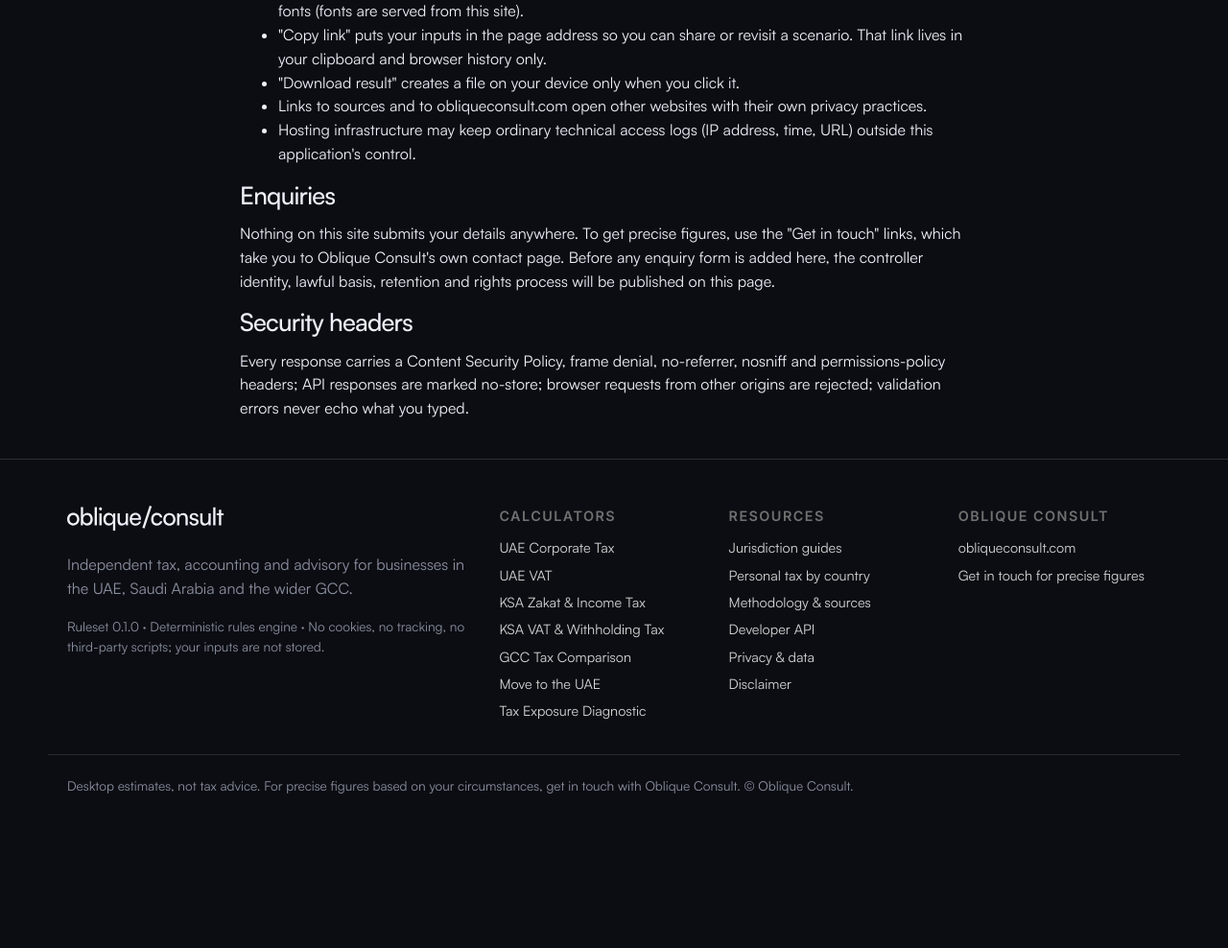
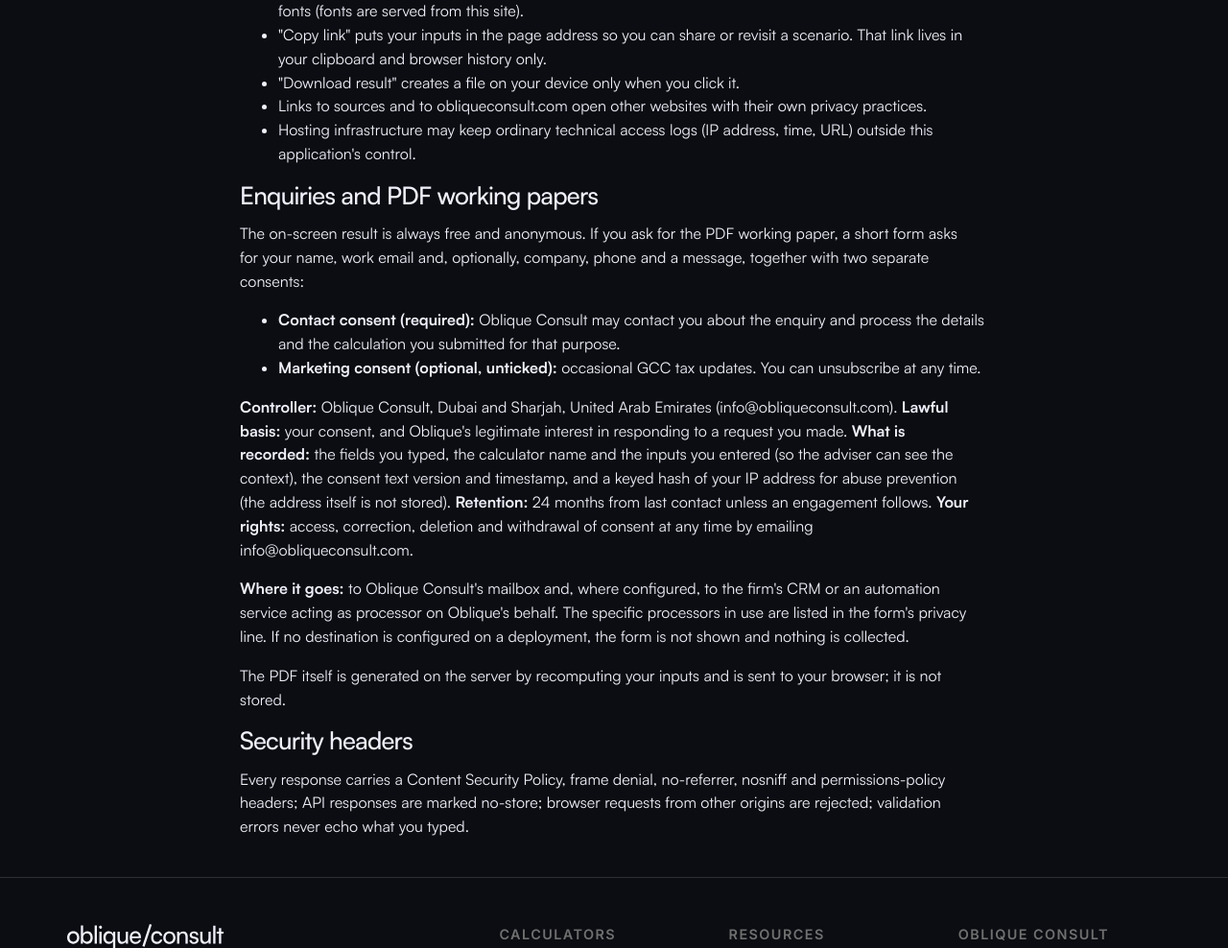
Before and after one commit to wahajsid/oblique-tax-intelligence, a FastAPI app: page /privacy in a window 1280 px wide. Shown: the part 285-1273 px from the top of the page at 96% size. Before the commit the page ends 1112 px from the top, so only its background shows below. Run offline with FastAPI, Linux system fonts and the light colour scheme.

Commit message:
Add consent-led lead capture and branded PDF working papers
- PDF working paper for every calculator (reportlab), recomputed server-side
  from the submitted inputs so figures cannot be edited client-side; logo,
  headline tiles, working paper, inputs, rules with status and source,
  assumptions, desktop-estimate disclaimer and Oblique contact details.
- Lead capture gates only the PDF; the on-screen result stays free. Required
  contact consent and separate unticked marketing consent, with consent text
  version and timestamp stored. Honeypot, per-IP hourly rate limit, strict
  models, hashed IP only.
- Destinations by environment variable: Resend email (PDF attached), signed
  webhook, HubSpot Forms with legal consent, SQLite. Nothing is collected
  when none is configured (dialog hidden, PDF downloads directly).
- Privacy page documents controller, lawful basis, data recorded, retention
  and rights. README lists the variables. 84 tests.

Co-Authored-By: Claude Fable 5.1 <noreply@anthropic.com>
Claude-Session: https://claude.ai/code/session_01PDwfj7Hq8JjsSNEkifucho

```diff
--- a/app/engine/gcc_compare.py
+++ b/app/engine/gcc_compare.py
@@ -140,7 +140,7 @@ def compare(s: GCCScenario) -> dict:
         })
     rows.sort(key=lambda r: r["total_direct_tax"])
     return {
-        "scenario": s.model_dump(mode="json"), "currency": cur, "ruleset_version": data["ruleset_version"], "rows": rows,
+        "calculator": "gcc_compare", "scenario": s.model_dump(mode="json"), "currency": cur, "ruleset_version": data["ruleset_version"], "rows": rows,
         "matrix": {code: data["jurisdictions"][code] for code in s.jurisdictions},
         "caveat": ("Desktop screening comparison only. Statutory liability, cash tax, compliance cost and effective rate are "
                    "shown separately on purpose; scope, exemptions, substance, treaty access and foreign tax credits "
--- a/app/static/css/site.css
+++ b/app/static/css/site.css
@@ -220,3 +220,18 @@ form[aria-busy=true]{opacity:.7;pointer-events:none}
 .actions-list li::before{counter-increment:a;content:counter(a) ". ";color:var(--accent);font-weight:700}
 .actions-list .urg{float:right;font-size:.72rem;letter-spacing:.1em;text-transform:uppercase;color:var(--muted)}
 .actions-list p{margin:6px 0 4px;color:var(--ink-2);font-size:.92rem}
+
+/* Lead / working-paper dialog */
+.modal-backdrop{position:fixed;inset:0;background:rgba(0,0,0,.6);display:grid;place-items:center;z-index:100;padding:16px}
+.modal{position:relative;background:var(--surface);border:1px solid var(--line);border-radius:20px;padding:26px;max-width:640px;width:100%;max-height:92vh;overflow:auto;box-shadow:var(--shadow)}
+.modal h2{margin-top:4px}
+.modal-close{position:absolute;top:10px;right:12px;background:none;border:0;color:var(--muted);font-size:1.6rem;cursor:pointer;line-height:1}
+.modal textarea{padding:9px 11px;border:1px solid rgba(255,255,255,.18);border-radius:var(--radius-sm);font:inherit;font-size:.95rem;background:#0b0d12;color:#f0f0fa;width:100%;resize:vertical}
+.modal input[type=text],.modal input[type=email],.modal input[type=tel]{padding:9px 11px;border:1px solid rgba(255,255,255,.18);border-radius:var(--radius-sm);font:inherit;font-size:.95rem;background:#0b0d12;color:#f0f0fa;width:100%}
+.hp{position:absolute;left:-10000px;top:auto;width:1px;height:1px;overflow:hidden}
+.check.consent{align-items:flex-start;font-size:.86rem;color:var(--ink-2);margin:8px 0}
+.check.consent input{margin-top:3px;flex:0 0 16px}
+.lead-success{background:rgba(151,242,100,.1);border:1px solid rgba(151,242,100,.4);color:#c9f7b0;padding:12px 14px;border-radius:10px}
+
+/* The hidden attribute must always win over component display rules */
+[hidden]{display:none!important}
--- a/app/static/js/calc.js
+++ b/app/static/js/calc.js
@@ -92,6 +92,7 @@
       const r = await fetch(cfg.endpoint, { method: 'POST', headers: { 'Content-Type': 'application/json' }, body: JSON.stringify(body), credentials: 'omit', cache: 'no-store' });
       const json = await r.json();
       if (!r.ok) { err.textContent = typeof json.detail === 'string' ? json.detail : (json.detail || []).map(d => `${d.field || d.loc?.slice(-1)[0] || ''}: ${d.message || d.msg}`).join('; '); return; }
+      window._lastCalc = { calculator: json.calculator, inputs: body, downloadName: cfg.downloadName };
       (cfg.render || render)(json, cfg);
     } catch (e) { err.textContent = 'Could not reach the calculation service. Nothing was saved.'; }
     finally { form.removeAttribute('aria-busy'); }
@@ -116,3 +117,80 @@
   };
   window.fmtMoney = fmt; window.fmtPct = pct; window.escHtml = esc; window.renderResult = render;
 })();
+
+/* ---- Working paper (PDF) + consent-led enquiry ------------------------------ */
+(function () {
+  const esc = window.escHtml;
+  let config = null, pending = null, lastFocus = null;
+  const $ = (id) => document.getElementById(id);
+
+  async function loadConfig() {
+    if (config) return config;
+    try { config = await (await fetch('/api/v1/leads/config', { cache: 'no-store' })).json(); }
+    catch (e) { config = { enabled: false }; }
+    return config;
+  }
+  function download(blob, name) {
+    const a = document.createElement('a'); a.href = URL.createObjectURL(blob); a.download = name + '.pdf'; a.click(); setTimeout(() => URL.revokeObjectURL(a.href), 2000);
+  }
+  async function fetchPdf(ctx, token) {
+    const r = await fetch('/api/v1/pdf', { method: 'POST', headers: { 'Content-Type': 'application/json' }, credentials: 'omit',
+      body: JSON.stringify({ calculator: ctx.calculator, inputs: ctx.inputs, page_url: location.href, token: token || null }) });
+    if (!r.ok) { let d = ''; try { d = (await r.json()).detail; } catch (e) {} throw new Error(typeof d === 'string' ? d : 'The working paper could not be generated.'); }
+    download(await r.blob(), (ctx.downloadName || ('oblique-working-paper-' + ctx.calculator)).replace(/_/g, '-'));
+  }
+  function openModal() {
+    const m = $('lead-modal'); if (!m) return;
+    lastFocus = document.activeElement; m.hidden = false; document.body.style.overflow = 'hidden';
+    $('consent-contact-text').textContent = config.consent_text.contact;
+    $('consent-marketing-text').textContent = config.consent_text.marketing;
+    $('lead-privacy').textContent = `Controller: ${config.controller}. ${config.retention} Your calculation inputs travel with the enquiry so the adviser can see the context. Full details on the privacy page.`;
+    $('lead-error').textContent = ''; $('lead-success').hidden = true; $('lead-form').hidden = false;
+    setTimeout(() => $('lead-name').focus(), 50);
+  }
+  function closeModal() {
+    const m = $('lead-modal'); if (!m || m.hidden) return;
+    m.hidden = true; document.body.style.overflow = ''; if (lastFocus) lastFocus.focus();
+  }
+  window.requestWorkingPaper = async function (ctx) {
+    pending = ctx;
+    const c = await loadConfig();
+    if (!c.enabled) {  // no destination configured: the PDF is simply free
+      try { await fetchPdf(ctx, null); } catch (e) { alert(e.message); }
+      return;
+    }
+    openModal();
+  };
+  document.addEventListener('DOMContentLoaded', () => {
+    const form = $('lead-form'); if (!form) return;
+    $('lead-close').addEventListener('click', closeModal); $('lead-cancel').addEventListener('click', closeModal);
+    $('lead-modal').addEventListener('click', (e) => { if (e.target === $('lead-modal')) closeModal(); });
+    document.addEventListener('keydown', (e) => { if (e.key === 'Escape') closeModal(); });
+    form.addEventListener('submit', async (e) => {
+      e.preventDefault();
+      if (!form.reportValidity()) return;
+      const err = $('lead-error'); err.textContent = '';
+      const btn = $('lead-submit'); const label = btn.textContent; btn.disabled = true; btn.textContent = 'Preparing your working paper…'; form.setAttribute('aria-busy', 'true');
+      const f = new FormData(form);
+      const body = { name: f.get('name'), email: f.get('email'), phone: f.get('phone') || '', company: f.get('company') || '', message: f.get('message') || '',
+        interest: { move_to_uae: 'relocation', tax_exposure_diagnostic: 'diagnostic' }[pending.calculator] || 'working_paper',
+        consent_contact: !!f.get('consent_contact'), consent_marketing: !!f.get('consent_marketing'), consent_version: config.consent_version,
+        context: { calculator: pending.calculator, inputs: pending.inputs, page_url: location.href }, website: f.get('website') || '' };
+      try {
+        const r = await fetch('/api/v1/leads', { method: 'POST', headers: { 'Content-Type': 'application/json' }, credentials: 'omit', body: JSON.stringify(body) });
+        const j = await r.json();
+        if (!r.ok) { err.textContent = typeof j.detail === 'string' ? j.detail : (j.detail || []).map(d => `${d.field}: ${d.message}`).join('; '); return; }
+        await fetchPdf(pending, j.pdf_token);
+        form.hidden = true; const ok = $('lead-success'); ok.hidden = false; ok.textContent = (j.message || 'Thank you.') + ' Your working paper is downloading.';
+        setTimeout(closeModal, 4000);
+      } catch (ex) { err.textContent = ex.message || 'Something went wrong. Nothing was saved.'; }
+      finally { btn.disabled = false; btn.textContent = label; form.removeAttribute('aria-busy'); }
+    });
+  });
+  // Wire every #btn-pdf to the last calculation on the page (set by initCalc) if present.
+  document.addEventListener('DOMContentLoaded', () => {
+    const b = $('btn-pdf'); if (!b || b.dataset.wired) return;
+    b.dataset.wired = '1';
+    b.addEventListener('click', () => { if (window._lastCalc) window.requestWorkingPaper(window._lastCalc); });
+  });
+})();
--- /dev/null
+++ b/app/templates/_lead_form.html
@@ -0,0 +1,28 @@
+{# Consent-led enquiry + PDF working paper dialog. Included once from base.html; opened by calc.js. #}
+<div class="modal-backdrop" id="lead-modal" hidden>
+  <div class="modal" role="dialog" aria-modal="true" aria-labelledby="lead-title" aria-describedby="lead-desc">
+    <button class="modal-close" type="button" id="lead-close" aria-label="Close">×</button>
+    <span class="eyebrow">Working paper</span>
+    <h2 id="lead-title">Get the PDF working paper</h2>
+    <p id="lead-desc" class="muted small">Your on-screen result stays free. The branded PDF (reconciliation, rules, sources and caveats) is prepared by Oblique Consult and sent to you here; the figures are recomputed on our server from your inputs, so the document is tamper-proof. An Oblique adviser may follow up on the questions it raises.</p>
+    <form id="lead-form" autocomplete="on" novalidate>
+      <div class="two">
+        <div class="field"><label for="lead-name">Name *</label><input id="lead-name" name="name" type="text" required minlength="2" maxlength="80" autocomplete="name"></div>
+        <div class="field"><label for="lead-email">Work email *</label><input id="lead-email" name="email" type="email" required maxlength="160" autocomplete="email"></div>
+        <div class="field"><label for="lead-company">Company</label><input id="lead-company" name="company" type="text" maxlength="120" autocomplete="organization"></div>
+        <div class="field"><label for="lead-phone">Phone</label><input id="lead-phone" name="phone" type="tel" maxlength="40" autocomplete="tel"></div>
+      </div>
+      <div class="field"><label for="lead-message">Anything we should know? (optional)</label><textarea id="lead-message" name="message" rows="2" maxlength="1000"></textarea></div>
+      <div class="hp" aria-hidden="true"><label>Website<input name="website" type="text" tabindex="-1" autocomplete="off"></label></div>
+      <label class="check consent"><input type="checkbox" name="consent_contact" required> <span id="consent-contact-text"></span> <b>(required)</b></label>
+      <label class="check consent"><input type="checkbox" name="consent_marketing"> <span id="consent-marketing-text"></span></label>
+      <p class="small muted" id="lead-privacy"></p>
+      <div class="form-actions">
+        <button class="btn btn-primary" type="submit" id="lead-submit">Send me the working paper</button>
+        <button class="btn btn-ghost" type="button" id="lead-cancel">Cancel</button>
+      </div>
+      <p class="error" id="lead-error" role="alert"></p>
+    </form>
+    <p class="lead-success" id="lead-success" role="status" aria-live="polite" hidden></p>
+  </div>
+</div>
--- a/app/templates/_result_shell.html
+++ b/app/templates/_result_shell.html
@@ -18,7 +18,8 @@
   </details>
   <div class="cta-row">
     <button class="btn btn-ghost" id="btn-copy" type="button">Copy JSON</button>
-    <button class="btn btn-ghost" id="btn-download" type="button">Download result</button>
+    <button class="btn btn-ghost" id="btn-download" type="button">Download JSON</button>
+      <button class="btn btn-dark" id="btn-pdf" type="button">PDF working paper</button>
     <button class="btn btn-ghost" id="btn-print" type="button">Print working paper</button>
     <button class="btn btn-ghost" id="btn-link" type="button">Copy link</button>
     <a class="btn btn-primary" href="{{ site.contact_url }}" target="_blank" rel="noopener">Get precise figures from Oblique</a>
--- a/app/templates/base.html
+++ b/app/templates/base.html
@@ -69,6 +69,7 @@
     <p class="small muted">Desktop estimates, not tax advice. For precise figures based on your circumstances, get in touch with {{ site.company }}. &copy; {{ site.company }}.</p>
   </div>
 </footer>
+{% include "_lead_form.html" %}
 <script src="/static/js/calc.js"></script>
 {% block scripts %}{% endblock %}
 </body>
--- a/app/templates/gcc_compare.html
+++ b/app/templates/gcc_compare.html
@@ -47,7 +47,7 @@
       <tr><td>Personal income tax</td>{% for c, p in profiles.jurisdictions.items() %}<td><span class="status-dot {{ p.personal_income_tax.review_status }}"></span>{{ p.personal_income_tax.note }}</td>{% endfor %}</tr>
       <tr><td>CIT filing deadline</td>{% for c, p in profiles.jurisdictions.items() %}<td>{{ p.cit_filing_deadline }}</td>{% endfor %}</tr>
     </tbody></table></div>
-    <div class="cta-row"><a class="btn btn-primary" href="{{ site.company_url }}" target="_blank" rel="noopener">Ask Oblique to model your structure</a></div>
+    <div class="cta-row"><button class="btn btn-dark" id="btn-pdf" type="button">PDF working paper</button><a class="btn btn-primary" href="{{ site.contact_url }}" target="_blank" rel="noopener">Ask Oblique to model your structure</a></div>
   </section>
 </div>
 {% endblock %}
@@ -64,7 +64,9 @@
       <td class="num"><span class="status-dot ${x.dmtt_review_status}"></span>${x.dmtt_in_scope? fmtMoney(x.dmtt_top_up):'n/a'}</td><td class="num"><b>${fmtMoney(x.total_direct_tax)}</b></td><td class="num">${fmtPct(x.effective_rate_on_profit)}</td>
       <td>${x.vat_implemented? (x.vat_rate*100).toFixed(0)+'%':'None'}</td><td class="small muted">${x.cit_scope}${x.flags.length? '<br><em>'+x.flags.map(f=>f.title).join('; ')+'</em>':''}</td></tr>`).join('');
     document.getElementById('caveat').textContent = j.caveat;
+    window._gccLast = { calculator: 'gcc_compare', inputs: ser() };
   }
+  document.getElementById('btn-pdf').addEventListener('click', () => window.requestWorkingPaper({ calculator: 'gcc_compare', inputs: ser(), downloadName: 'oblique-gcc-comparison' }));
   let t; form.addEventListener('input',()=>{clearTimeout(t);t=setTimeout(run,300)}); form.addEventListener('submit',e=>{e.preventDefault();run()}); run();
 })();
 </script>
--- a/app/templates/move.html
+++ b/app/templates/move.html
@@ -53,7 +53,8 @@
     <details class="rules"><summary>Rules applied, review status and sources</summary><ul id="rules"></ul><p class="small muted" id="assumptions"></p></details>
     <div class="cta-row">
       <button class="btn btn-ghost" id="btn-copy" type="button">Copy JSON</button>
-      <button class="btn btn-ghost" id="btn-download" type="button">Download result</button>
+      <button class="btn btn-ghost" id="btn-download" type="button">Download JSON</button>
+      <button class="btn btn-dark" id="btn-pdf" type="button">PDF working paper</button>
       <button class="btn btn-ghost" id="btn-print" type="button">Print</button>
       <button class="btn btn-ghost" id="btn-link" type="button">Copy link</button>
       <a class="btn btn-primary" href="{{ site.contact_url }}" target="_blank" rel="noopener">Plan the move with Oblique</a>
--- a/app/templates/privacy.html
+++ b/app/templates/privacy.html
@@ -11,8 +11,15 @@
   <li>Links to sources and to obliqueconsult.com open other websites with their own privacy practices.</li>
   <li>Hosting infrastructure may keep ordinary technical access logs (IP address, time, URL) outside this application's control.</li>
 </ul>
-<h2>Enquiries</h2>
-<p>Nothing on this site submits your details anywhere. To get precise figures, use the "Get in touch" links, which take you to Oblique Consult's own contact page. Before any enquiry form is added here, the controller identity, lawful basis, retention and rights process will be published on this page.</p>
+<h2>Enquiries and PDF working papers</h2>
+<p>The on-screen result is always free and anonymous. If you ask for the PDF working paper, a short form asks for your name, work email and, optionally, company, phone and a message, together with two separate consents:</p>
+<ul>
+  <li><b>Contact consent (required):</b> Oblique Consult may contact you about the enquiry and process the details and the calculation you submitted for that purpose.</li>
+  <li><b>Marketing consent (optional, unticked):</b> occasional GCC tax updates. You can unsubscribe at any time.</li>
+</ul>
+<p><b>Controller:</b> Oblique Consult, Dubai and Sharjah, United Arab Emirates (info@obliqueconsult.com). <b>Lawful basis:</b> your consent, and Oblique's legitimate interest in responding to a request you made. <b>What is recorded:</b> the fields you typed, the calculator name and the inputs you entered (so the adviser can see the context), the consent text version and timestamp, and a keyed hash of your IP address for abuse prevention (the address itself is not stored). <b>Retention:</b> 24 months from last contact unless an engagement follows. <b>Your rights:</b> access, correction, deletion and withdrawal of consent at any time by emailing info@obliqueconsult.com.</p>
+<p><b>Where it goes:</b> to Oblique Consult's mailbox and, where configured, to the firm's CRM or an automation service acting as processor on Oblique's behalf. The specific processors in use are listed in the form's privacy line. If no destination is configured on a deployment, the form is not shown and nothing is collected.</p>
+<p>The PDF itself is generated on the server by recomputing your inputs and is sent to your browser; it is not stored.</p>
 <h2>Security headers</h2>
 <p>Every response carries a Content Security Policy, frame denial, no-referrer, nosniff and permissions-policy headers; API responses are marked no-store; browser requests from other origins are rejected; validation errors never echo what you typed.</p>
 </section>
--- a/requirements.txt
+++ b/requirements.txt
@@ -3,5 +3,7 @@ uvicorn[standard]>=0.30,<1
 jinja2>=3.1,<4
 pydantic>=2.10,<3
 python-multipart>=0.0.9
+httpx>=0.27
+reportlab>=4.2
+svglib>=1.5
 pytest>=8
-httpx>=0.27
```
Also changed, not shown: app/api/routes.py (+71 -2 lines), docs/DECISIONS.md (+6 -0 lines), docs/LAUNCH_GATES.md (+1 -1 lines), docs/QA_REPORT.md (+17 -1 lines), tests/test_leads_and_pdf.py (added, +135 -0 lines), tests/test_v4_port_and_relocation.py (+1 -1 lines), README.md.
